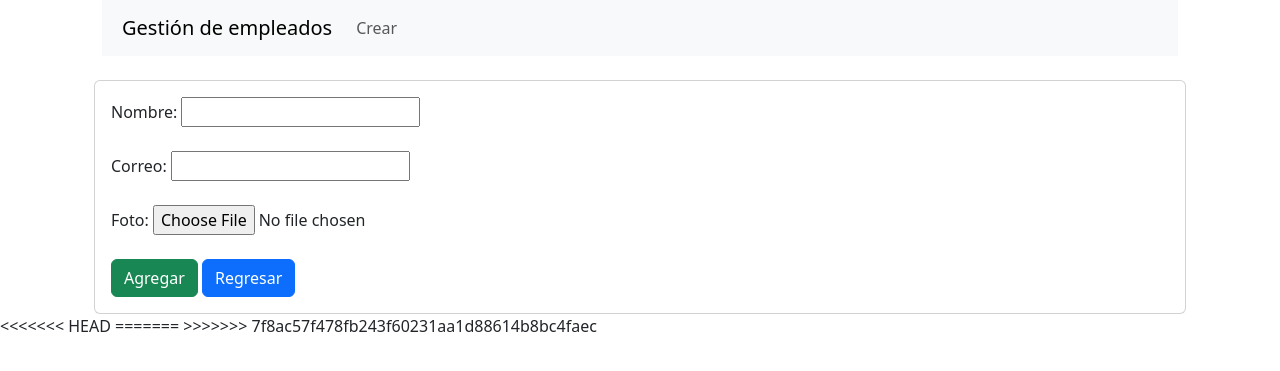
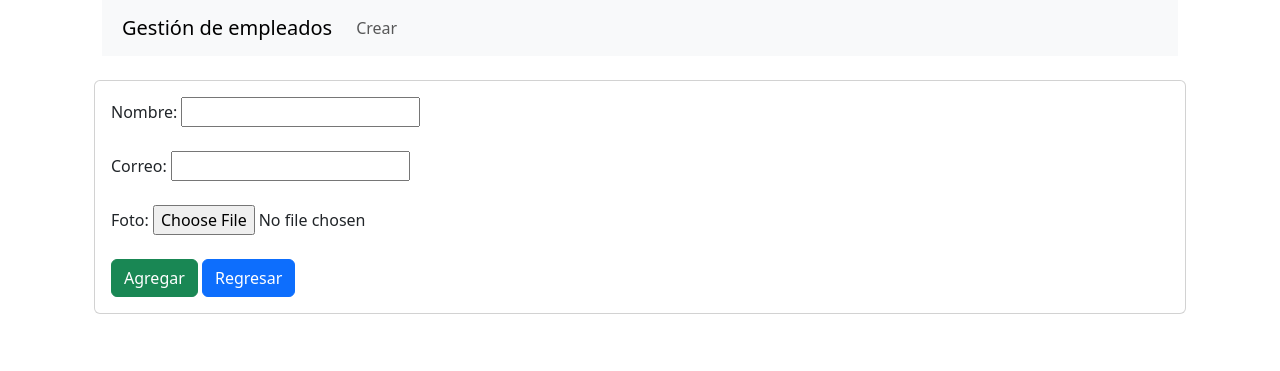
Before and after one commit to yuniorvargas1966/sistama-empleado-python, a Flask app: page /create in a window 1280 px wide. Shown: the top 371 px of the page. Run offline with Flask 3, Linux system fonts and the light colour scheme.

Commit message:
Merge branch 'main' of https://github.com/yuniorvargas1966/sistema-empleado-python

```diff
--- a/templates/empleados/index.html
+++ b/templates/empleados/index.html
@@ -3,10 +3,7 @@
   {% extends "/empleados/layout.html" %}
 <body>
     {% block body %}
-<<<<<<< HEAD
     <br>
-=======
->>>>>>> 7f8ac57f478fb243f60231aa1d88614b8bc4faec
     <div class="container">
         <div class="container">
             <table class="table table-bordered">
--- a/templates/empleados/layout.html
+++ b/templates/empleados/layout.html
@@ -45,8 +45,4 @@
     <script src="https://cdn.jsdelivr.net/npm/bootstrap@5.3.3/dist/js/bootstrap.min.js" integrity="sha384-0pUGZvbkm6XF6gxjEnlmuGrJXVbNuzT9qBBavbLwCsOGabYfZo0T0to5eqruptLy" crossorigin="anonymous"></script>
     </div>
 </body>
-<<<<<<< HEAD
 </html>
-=======
-</html>
->>>>>>> 7f8ac57f478fb243f60231aa1d88614b8bc4faec
```
